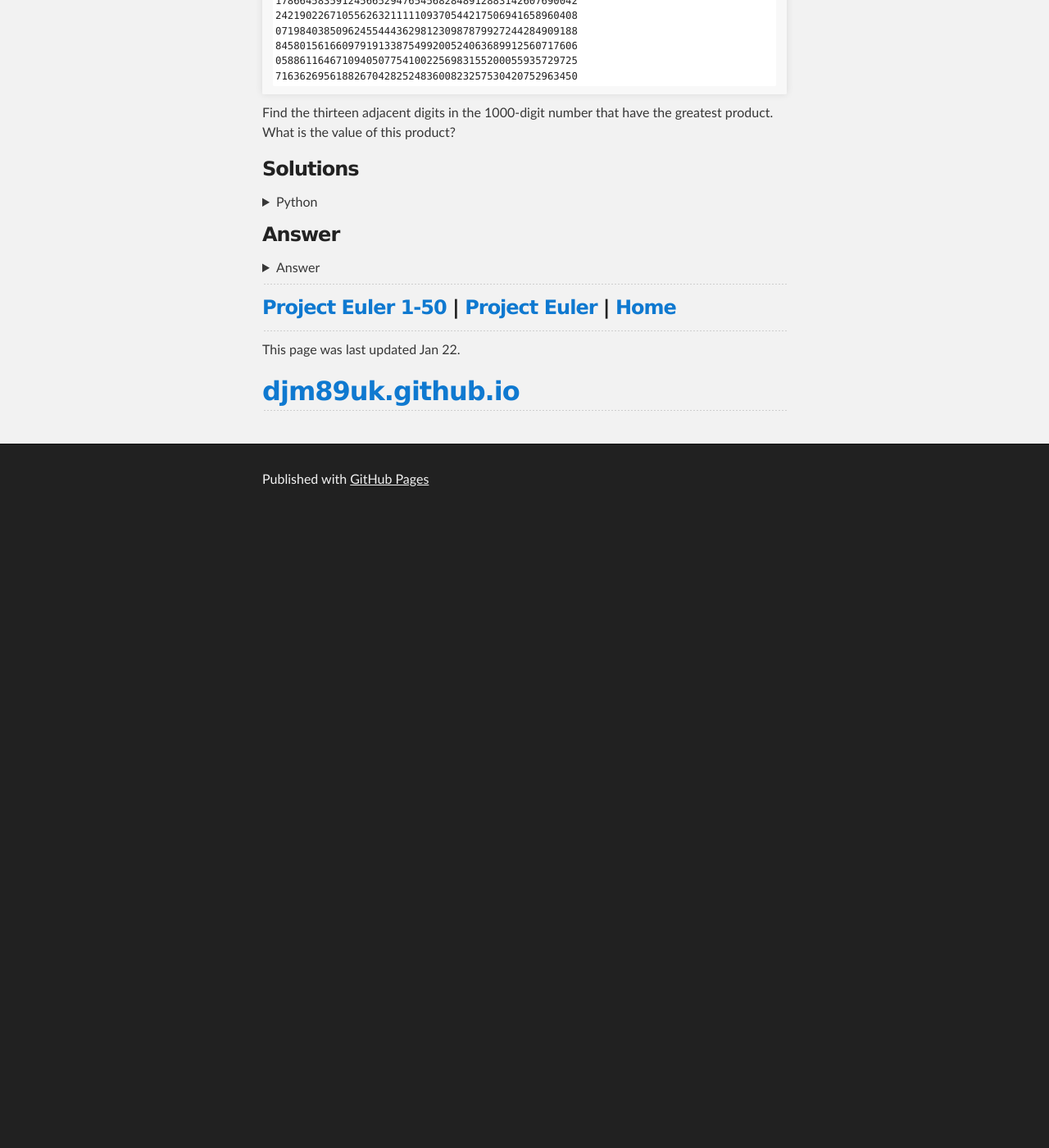
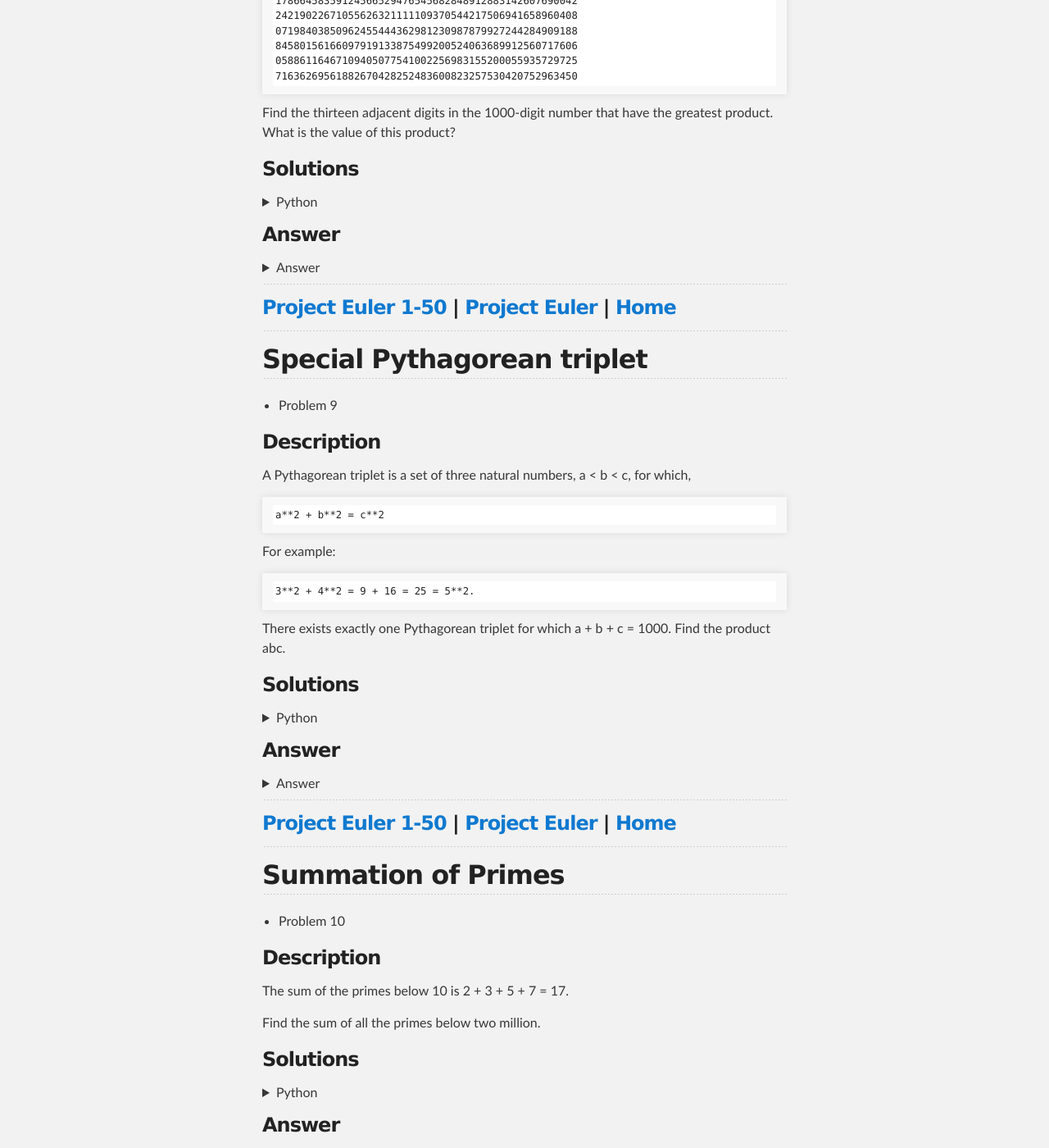
Before and after one commit to djm89uk/djm89uk.github.io, a Jekyll site: the page built from euler_1.md, in a window 1280 px wide and 1400 px high, scrolled down 6108 px. Shown: the whole window at 82% size. Built offline with Jekyll 4.4.1, drawn with Linux system fonts in a browser that asks for light colours; our own code applies the rules of GitHub Pages for plain Markdown files; before the commit the page ends 6739 px from its top, so only the background shows below that; some of the changed text lies outside the part shown.

Commit message:
Update euler_1.md

```diff
--- a/euler_1.md
+++ b/euler_1.md
@@ -1,4 +1,4 @@
-# [Project Euler](./euler.md) Challenges 1-50 (8/50)
+# [Project Euler](./euler.md) Challenges 1-50 (10/50)
 
 [Project Euler](https://projecteuler.net/) was started by Colin Hughes (a.k.a. euler) in October 2001 as a sub-section on mathschallenge.net. Who could have known how popular these types of problems would turn out to be? Since then the membership has continued to grow and Project Euler moved to its own domain in 2006.
 
@@ -14,8 +14,8 @@ These are the first 50 challenges from the site.
 6. [Sum square difference](#sum-square-difference) 🗸
 7. [10001st prime](#10001st-prime) 🗸
 8. [Largest product in a series](#largest-product-in-a-series) 🗸
-9. [Special Pythagorean triplet](#special-pythagorean-triplet)
-10. [Summation of primes](#summation-of-primes)
+9. [Special Pythagorean triplet](#special-pythagorean-triplet) 🗸
+10. [Summation of primes](#summation-of-primes) 🗸
 11. [Largest product in a grid](#largest-product-in-a-grid)
 12. [Highly divisible triangular number](#highly-divisible-triangular-number)
 13. [Large sum](#large-sum)
@@ -610,7 +610,6 @@ if __name__ == "__main__":
 
 ---
 
-
 ## Largest product in a series
 
 - Problem 8
@@ -650,7 +649,7 @@ Find the thirteen adjacent digits in the 1000-digit number that have the greates
 
 <summary markdown="span">Python</summary>
 
-We can write a simple Python code to solve:
+We can write a simple Python code to solve.  An efficient code is included to filter the integer string by splitting all continuous strings without "0" and removing strings less than 13 characters in length.
 
 ~~~py
 import time
@@ -710,6 +709,156 @@ print("Solution = {}".format(maxP))
 
 ---
 
+## Special Pythagorean triplet
+
+- Problem 9
+
+### Description
+
+A Pythagorean triplet is a set of three natural numbers, a < b < c, for which,
+
+~~~
+a**2 + b**2 = c**2
+~~~
+
+For example:
+
+~~~
+3**2 + 4**2 = 9 + 16 = 25 = 5**2.
+~~~
+
+There exists exactly one Pythagorean triplet for which a + b + c = 1000.
+Find the product abc.
+
+### Solutions
+
+<details>
+
+<summary markdown="span">Python</summary>
+
+We can use Euclid's formula to solve:
+
+~~~
+a = m**2 - n**2
+b = 2mn
+c = m**2 + n**2
+~~~
+
+In python, our Euclidian Pythagorean Triplet solver:
+
+~~~py
+import time
+
+t0 = time.time()
+m = 2
+end = False
+
+for m in range(2,30):
+    for n in range(1,m):
+        if m%2!=0 and n%2!=0:
+            continue
+        else:
+            a = m**2-n**2
+            b = 2*m*n
+            c = m**2+n**2
+            if (a%1!=0) or (b%1!=0) or (c%1!=0):
+                continue
+            elif a+b+c==1000:
+                print("a = {}\nb = {}\nc = {}".format(a,b,c))
+                end = True
+                break
+    if end == True:
+        break
+t1 = time.time()
+print("abc = {}".format(a*b*c))
+print("Solution time = {} s".format(t1-t0))
+~~~
+
+</details>
+
+
+### Answer
+
+<details>
+
+<summary markdown="span">Answer</summary>
+
+~~~
+31875000
+~~~
+
+</details>
+
+---
+
+### [Project Euler 1-50](#contents) | [Project Euler](./euler.md) | [Home](./index.md)
+
+---
+
+## Summation of Primes
+
+- Problem 10
+
+### Description
+
+The sum of the primes below 10 is 2 + 3 + 5 + 7 = 17.
+
+Find the sum of all the primes below two million.
+
+### Solutions
+
+<details>
+
+<summary markdown="span">Python</summary>
+
+We can use a prime sieve to find all primes below 2 million and summate them:
+
+~~~py
+import time
+import numpy as np
+
+t0 = time.time()
+integers = list(np.arange(0,int(2E6)))
+isprime = np.ones(len(integers))
+isprime[0] = 0
+isprime[1] = 0
+psum = 0
+
+for i in range(len(integers)):
+    if isprime[i]:
+        prime = integers[i]
+        psum += prime
+        factor = 2*prime
+        while factor < 2E6:
+            isprime[factor] = 0
+            factor += prime
+
+t1 = time.time()
+print("prime sum = {}".format(psum))
+print("Solution time = {} s".format(t1-t0))
+~~~
+
+</details>
+
+
+### Answer
+
+<details>
+
+<summary markdown="span">Answer</summary>
+
+~~~
+142913828922
+~~~
+
+</details>
+
+---
+
+### [Project Euler 1-50](#contents) | [Project Euler](./euler.md) | [Home](./index.md)
+
+---
+
 This page was last updated Jan 22.
 
 ## [djm89uk.github.io](https://djm89uk.github.io)
```
